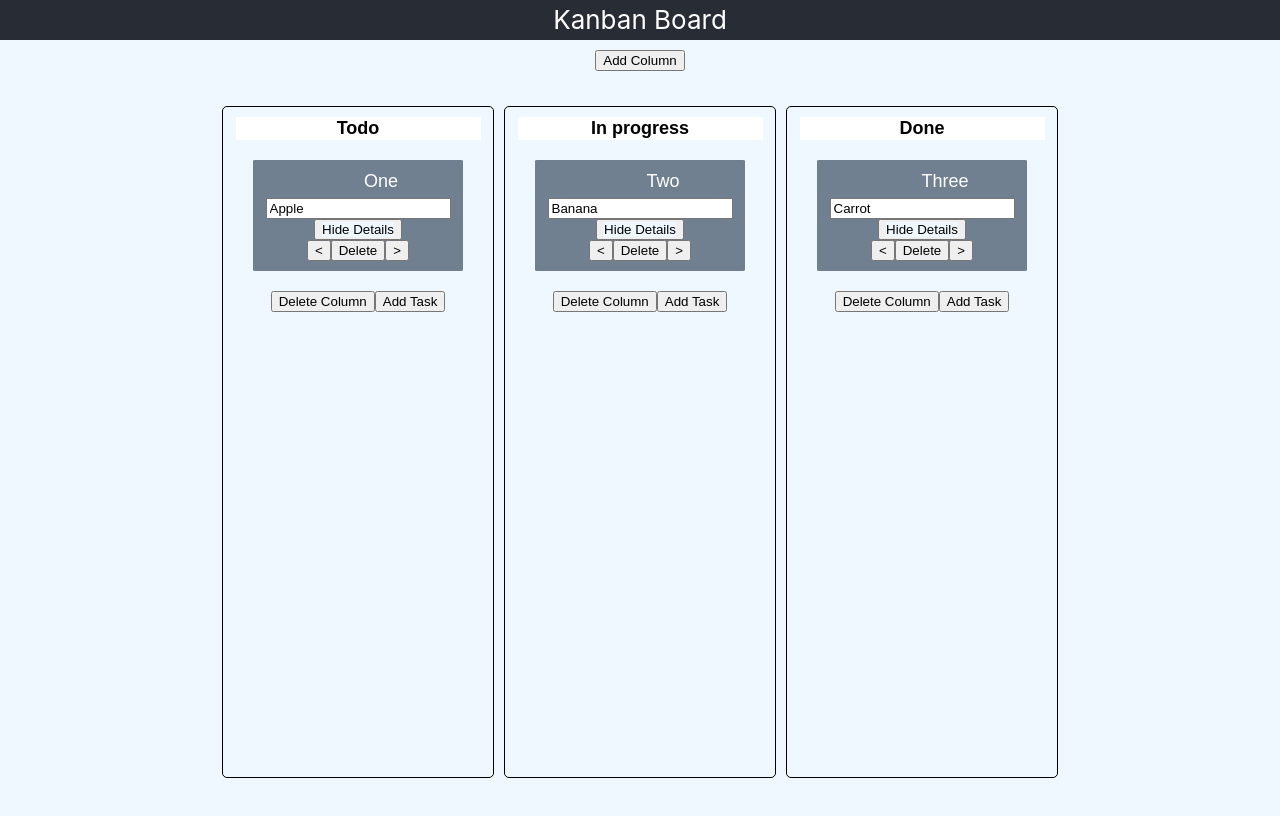
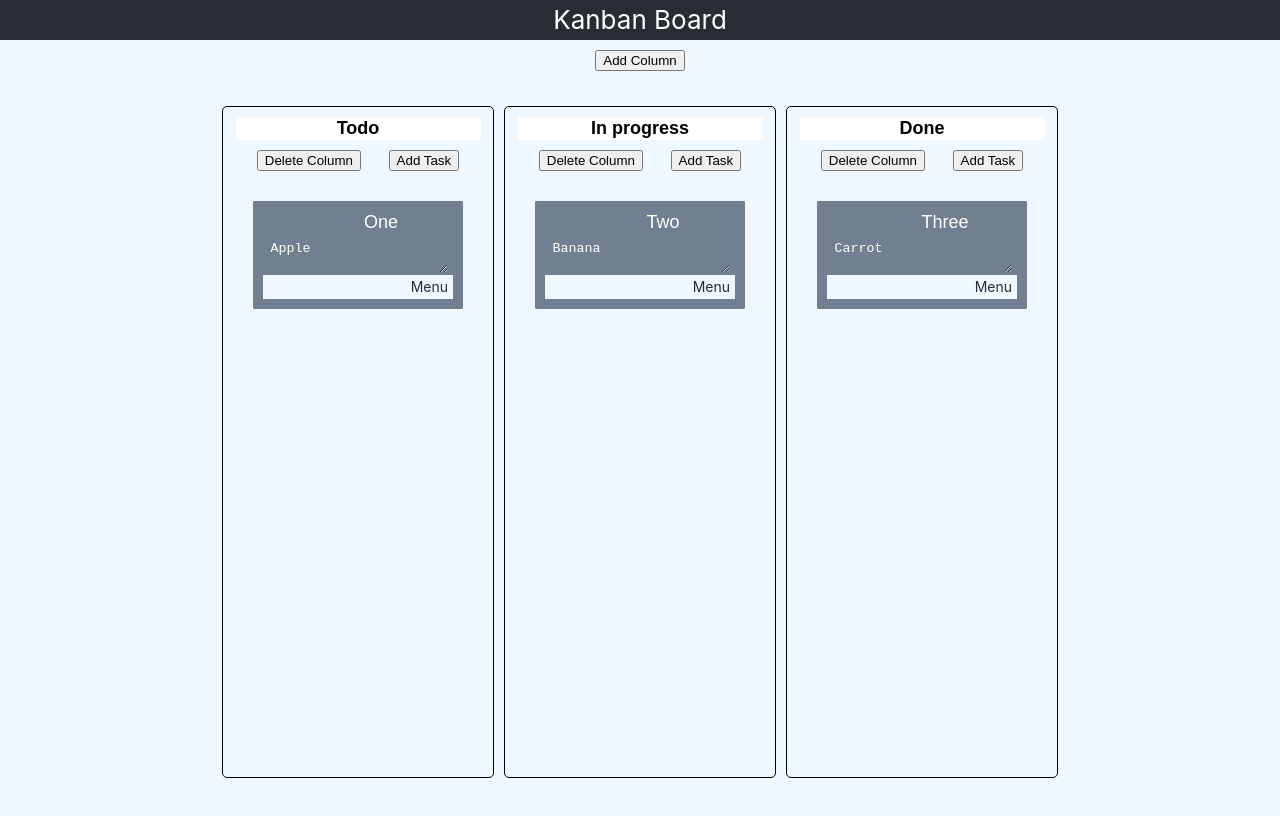
Before and after one commit to jennhuynh02/Kanban-Board, a React (Create React App) app: page / in a window 1280 px wide. Shown: the top 816 px of the page. Built offline with nearby package versions, Linux system fonts and the light colour scheme.

Commit message:
Touchup UI

```diff
--- a/package.json
+++ b/package.json
@@ -32,9 +32,5 @@
       "last 1 firefox version",
       "last 1 safari version"
     ]
-  },
-  "devDependencies": {
-    "eslint": "^7.7.0",
-    "eslint-plugin-react": "^7.20.6"
   }
 }
--- a/src/components/board/board.css
+++ b/src/components/board/board.css
@@ -20,6 +20,9 @@
 
 .column-buttons {
   height: fit-content;
+  padding: 10px;
+  display: flex;
+  justify-content: space-around;
 }
 
 .column-head {
@@ -48,3 +51,58 @@ button {
 input {
   cursor: pointer;
 }
+
+/* Dropdown CSS */
+
+.dropdown {
+  display: block;
+}
+
+.dropdown-content{
+  font-family: -apple-system, BlinkMacSystemFont, "Segoe UI", Roboto, Oxygen-Sans, Ubuntu, Cantarell, "Helvetica Neue", sans-serif;
+  font-size: 15px;
+  display: none;
+  position: absolute;
+  background-color: #f9f9f9;
+  width: max-content;
+  box-shadow: 0px 8px 16px 0px rgba(0, 0, 0, 0.2);
+  z-index: 1;
+  height: auto;
+  border: solid 1px lightgray;
+}
+
+.dropdown:hover .dropdown-content {
+  display: block;
+  margin: 0;
+  cursor: pointer;
+}
+
+.drop-button-dots {
+  color: #282c34;
+  font-size: 14px;
+  padding: 5px;
+  display: flex;
+  justify-content: flex-end;
+}
+
+.drop-button-dots:hover {
+  cursor: pointer;
+}
+
+.dropdown-content > li:hover {
+  background-color: #efefef;
+  margin: 0;
+  cursor: pointer;
+}
+
+.dropdown-options {
+  cursor: pointer;
+  box-sizing: border-box;
+  direction: ltr;
+  display: flex;
+  -webkit-tap-highlight-color: transparent;
+  align-items: center;
+  padding: 8px 16px 8px 16px;
+  font-size: 13px;
+  color: #282829;
+}
--- a/src/components/board/board.jsx
+++ b/src/components/board/board.jsx
@@ -175,13 +175,14 @@ class Board extends React.Component {
               <div className="column-head">
                 <input value={col} onChange={this.update(idx)} className="column-title" />
               </div>
+
+              <div className="column-buttons">
+                <button onClick={this.editColumn(idx)}>Delete Column</button>
+                <button onClick={this.createCard(idx)}>Add Task</button>
+              </div>
               {this.state.cards[idx].map((card, cardID) => (
                 <Card title={card.title} description={card.description} categoryIdx={idx} cardID={cardID} key={cardID} fetchDragAndSet={this.fetchDragAndSet} moveCard={this.moveCard} updateCard={this.updateCard} removeCard={this.removeCard}/>
                 ))}
-            <div className="column-buttons">
-              <button onClick={this.editColumn(idx)}>Delete Column</button>
-              <button onClick={this.createCard(idx)}>Add Task</button>
-            </div>
             </div>
           ))}
         </div>
--- a/src/components/card/card.css
+++ b/src/components/card/card.css
@@ -22,7 +22,14 @@
 }
 
 .card-description {
+    background-color: transparent;
+    border: none;
+    color: white;
+}
 
+.card-description:focus {
+    background-color: white;
+    color: black;
 }
 
 ::placeholder {
--- a/src/components/card/card.jsx
+++ b/src/components/card/card.jsx
@@ -41,13 +41,17 @@ class Card extends React.Component {
                  this.props.moveCard(arr[0], arr[1], cardID)
                 }}>
                 <input className="card-title" value={title} placeholder="Title" onChange={updateCard(categoryIdx, cardID, "title")} />
-                <input className="card-description" value={description} placeholder="Description" hidden={this.state.hidden} onChange={updateCard(categoryIdx, cardID, "description")} />
-                <br/>
-                <button onClick={this.toggleCard()}>{this.state.hidden ? (<p>Show Details</p>) : (<p>Hide Details</p>)}</button>
-                <br/>
-                <button onClick={() => this.moveCard(-1)}>&lt;</button>
-                <button onClick={this.deleteCard}>Delete</button>
-                <button onClick={() => this.moveCard(1)}>&gt;</button>
+                <textarea className="card-description" value={description} placeholder="Description" hidden={this.state.hidden} onChange={updateCard(categoryIdx, cardID, "description")} />
+
+                <div className="dropdown">
+                    <p className="drop-button-dots">Menu</p>
+                    <ul className="dropdown-content">
+                        <li className="dropdown-options"><button onClick={this.toggleCard()}>{this.state.hidden ? (<p>Show Details</p>) : (<p>Hide Details</p>)}</button></li>
+                        <li className="dropdown-options"><button onClick={() => this.moveCard(-1)}>&lt;</button></li>
+                        <li className="dropdown-options"><button onClick={() => this.moveCard(1)}>&gt;</button></li>
+                        <li className="dropdown-options"><button onClick={this.deleteCard}>Delete</button></li>
+                    </ul>
+                </div>
 
             </div>
         )
```
Also changed, not shown: src/components/column/column.jsx (deleted, +0 -9 lines), src/components/column/column.css (deleted), 1 other file (tests, documents, lock files or other folders).
